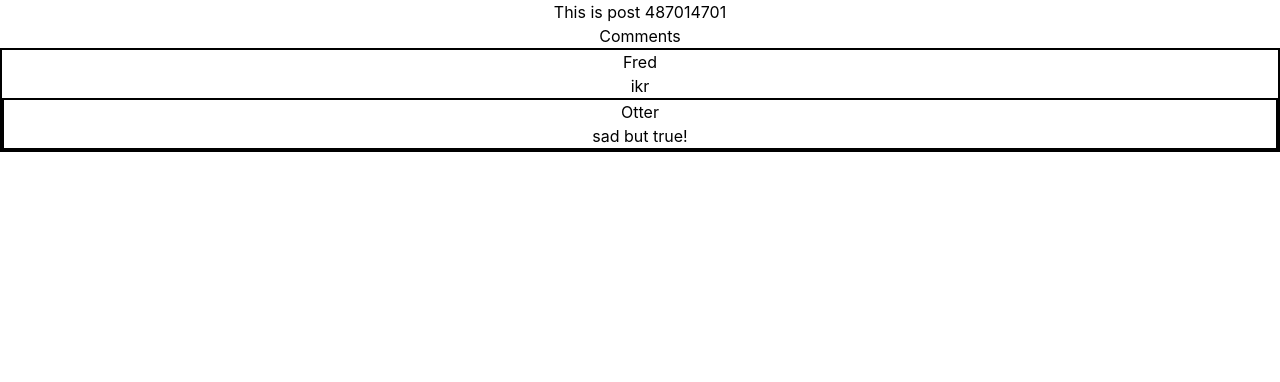
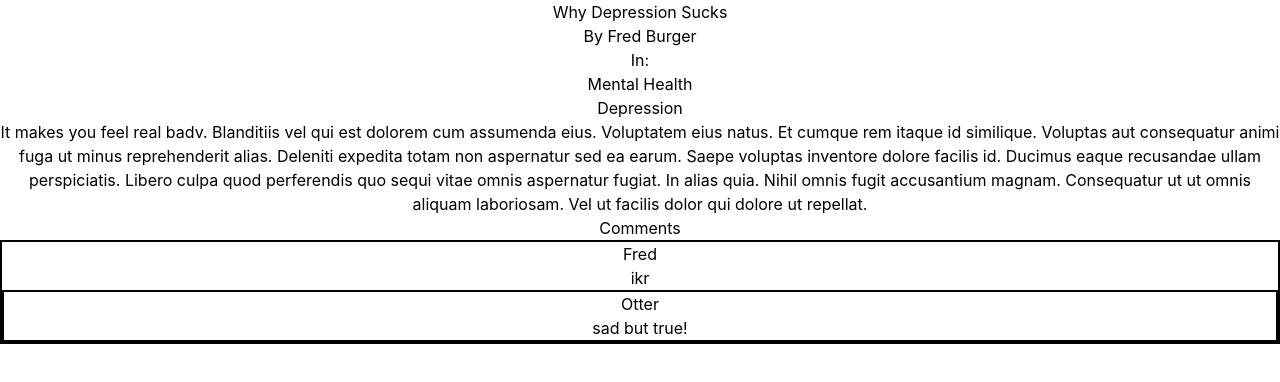
Before and after one commit to DeadpanCakes/BlogFrontEnd, a React (Create React App) app: page /posts/487014701 in a window 1280 px wide. Shown: the top 382 px of the page. Built offline with nearby package versions, Linux system fonts and the light colour scheme.

Commit message:
rendered post data

```diff
--- a/src/components/posts/Post.js
+++ b/src/components/posts/Post.js
@@ -1,13 +1,32 @@
-import { useParams } from "react-router-dom";
+import { Link, useParams } from "react-router-dom";
 
 import CommentList from "../comment/CommentList";
+import samplePosts from "../../datasets/posts";
 
 const Post = () => {
   const { postid } = useParams();
-  console.log(postid);
+  const post = samplePosts.find((post) => {
+    return post._id.toString() === postid;
+  });
   return (
     <div>
-      <h3>This is post {postid}</h3>
+      <h2>{post.title}</h2>
+      <section>
+        <p>
+          By <Link to={post.author.url}>{post.author.fullName}</Link>
+        </p>
+        <span>
+          <p>In: </p>
+          <ul>
+            {post.tags.map((tag) => (
+              <li>{tag}</li>
+            ))}
+          </ul>
+        </span>
+      </section>
+      <section>
+        <p>{post.content}</p>
+      </section>
       <div>
         <h4>Comments</h4>
         <CommentList />
```
